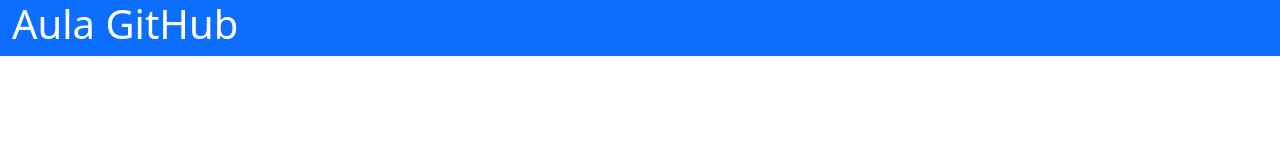
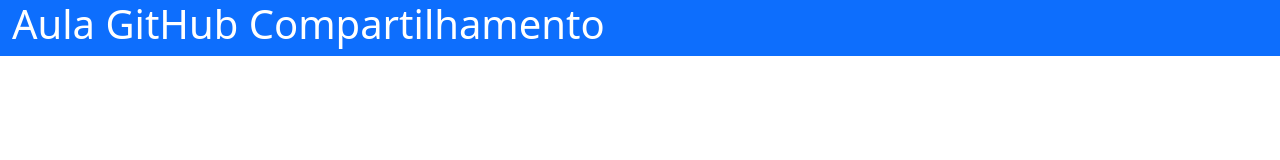
Before and after one commit to matheus46416-commits/example, a plain HTML site: page index.html in a window 1280 px wide. Drawn offline with nearby package versions, Linux system fonts and the light colour scheme.

Commit message:
alteração título

```diff
--- a/index.html
+++ b/index.html
@@ -10,7 +10,7 @@
 
     <div class="container-fluid bg-primary text-white text-center">
         <div class="d-flex">
-        <H1> Aula GitHub</H1>
+        <H1> Aula GitHub Compartilhamento</H1>
         </div>
     </div>
 
```
